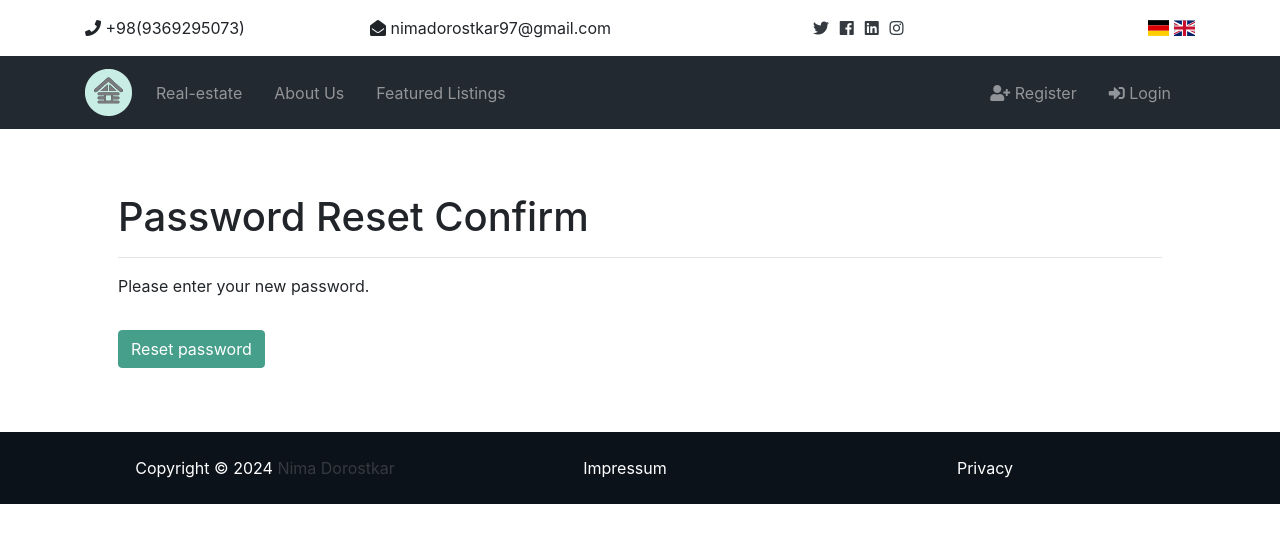
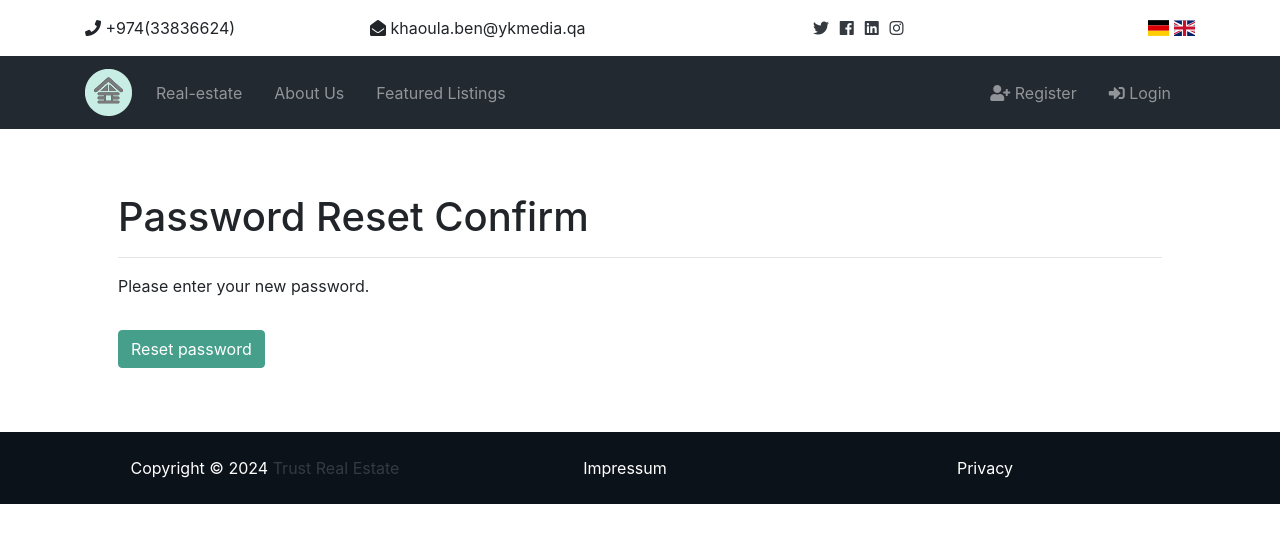
Before and after one commit to majestylink/TrustRealEstate, a Django app: page /en/reset/1/1/ in a window 1280 px wide. Shown: the top 543 px of the page. Run offline with Django 4.2, Linux system fonts and the light colour scheme; parts of the project's set-up code (start-up, migrations or seed data) failed here and were passed over; some libraries are stand-ins or nearby versions.

Commit message:
first commit

```diff
--- a/templates/core/partials/_footer.html
+++ b/templates/core/partials/_footer.html
@@ -5,7 +5,7 @@
         <div class="row col-12">
             <div class="col-12 col-md-6 col-lg-4 pb-3 pb-md-3 pb-lg-0">
                 Copyright &copy;
-		<span class="year"></span> <a href="https://github.com/nimadorostkar"> Nima Dorostkar </a>
+		<span class="year"></span> <a href="https://github.com/Majestylink"> Trust Real Estate </a>
             </div>
             <div class="col-12 col-md-6 col-lg-4 pb-3 pb-md-3 pb-lg-0">
                 <a href="{% url 'impressum' %}" class="text-white"><span>{{ _("Impressum") }}</span></a>
--- a/templates/core/partials/_topbar.html
+++ b/templates/core/partials/_topbar.html
@@ -12,10 +12,10 @@
 
 
       <div class="col-md-3">
-        <i class="fas fa-phone"></i> +98(9369295073)
+        <i class="fas fa-phone"></i> +974(33836624)
       </div>
       <div class="col-md-3">
-        <i class="fas fa-envelope-open"></i> nimadorostkar97@gmail.com
+        <i class="fas fa-envelope-open"></i> khaoula.ben@ykmedia.qa
       </div>
 
       <div class="col-md-3">
```
